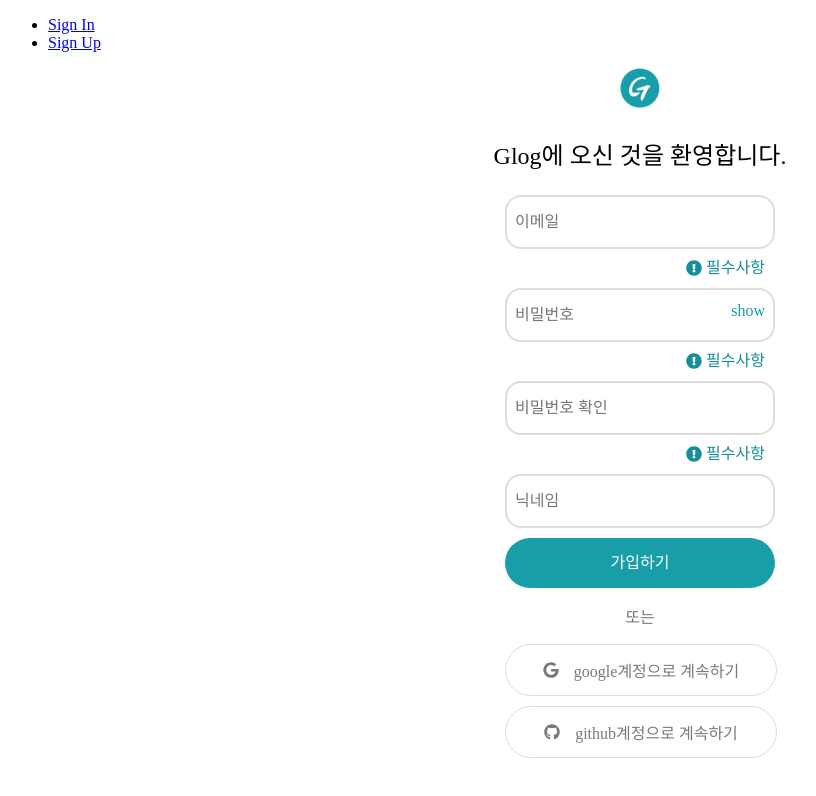
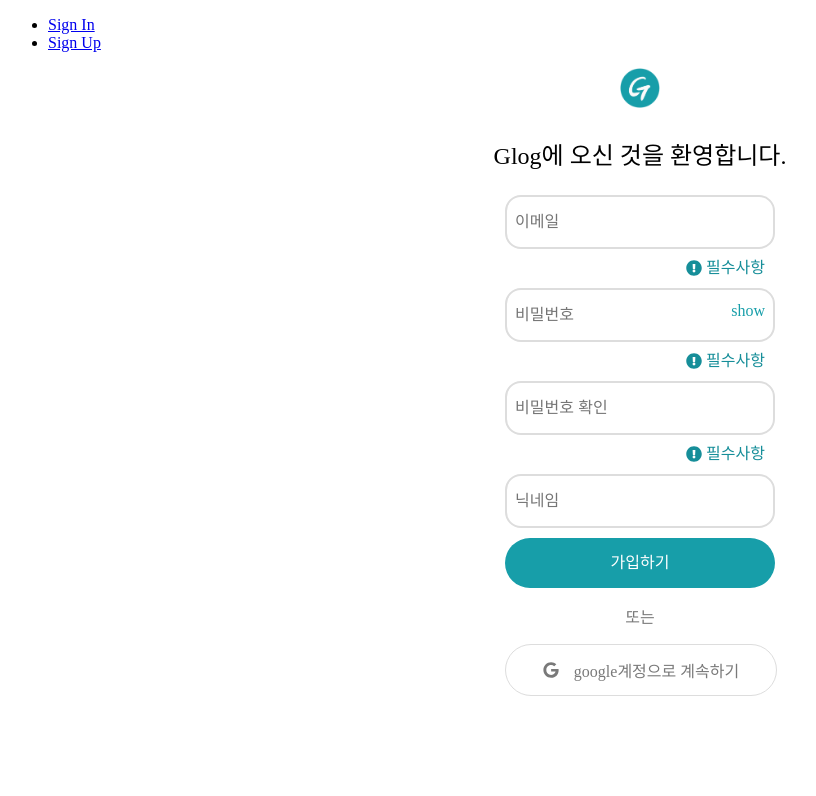
Before and after one commit to codestates/glog, a React (Create React App) app in the folder glog-client/: page /signup in a window 1280 px wide. Shown: the top 796 px of the page, without its empty margins (0-816 px from the left). Built offline with nearby package versions, Linux system fonts and the light colour scheme.

Commit message:
feature/signup-auth modify github-btn commenting and unused function delete

```diff
--- a/glog-client/src/components/SocialAuth.js
+++ b/glog-client/src/components/SocialAuth.js
@@ -8,9 +8,9 @@
             <div className='google-btn'>
                 <FaGoogle/><span>google계정으로 계속하기</span>
             </div>
-            <div className='github-btn'>
+            {/* <div className='github-btn'>
                 <FaGithub/><span>github계정으로 계속하기</span>
-            </div>
+            </div>         */}
         </>
     );
 }
--- a/glog-client/src/pages/SignIn.js
+++ b/glog-client/src/pages/SignIn.js
@@ -1,4 +1,4 @@
-import React, { useEffect, useState } from 'react';
+import React, { useState } from 'react';
 import '../css/signIn.css';
 import { FontAwesomeIcon } from '@fortawesome/react-fontawesome';
 import { faEye, faEyeSlash} from '@fortawesome/free-solid-svg-icons';
--- a/glog-client/src/pages/SignUp.js
+++ b/glog-client/src/pages/SignUp.js
@@ -2,7 +2,7 @@
 import '../css/signUp.css';
 import Email from '../components/Email'
 import Password from '../components/Password'
-import ReCaptcha from '../components/ReCaptcha'
+//import ReCaptcha from '../components/ReCaptcha'
 import SocialAuth from '../components/SocialAuth'
 import logo from '../img/logo.png';
 
```
